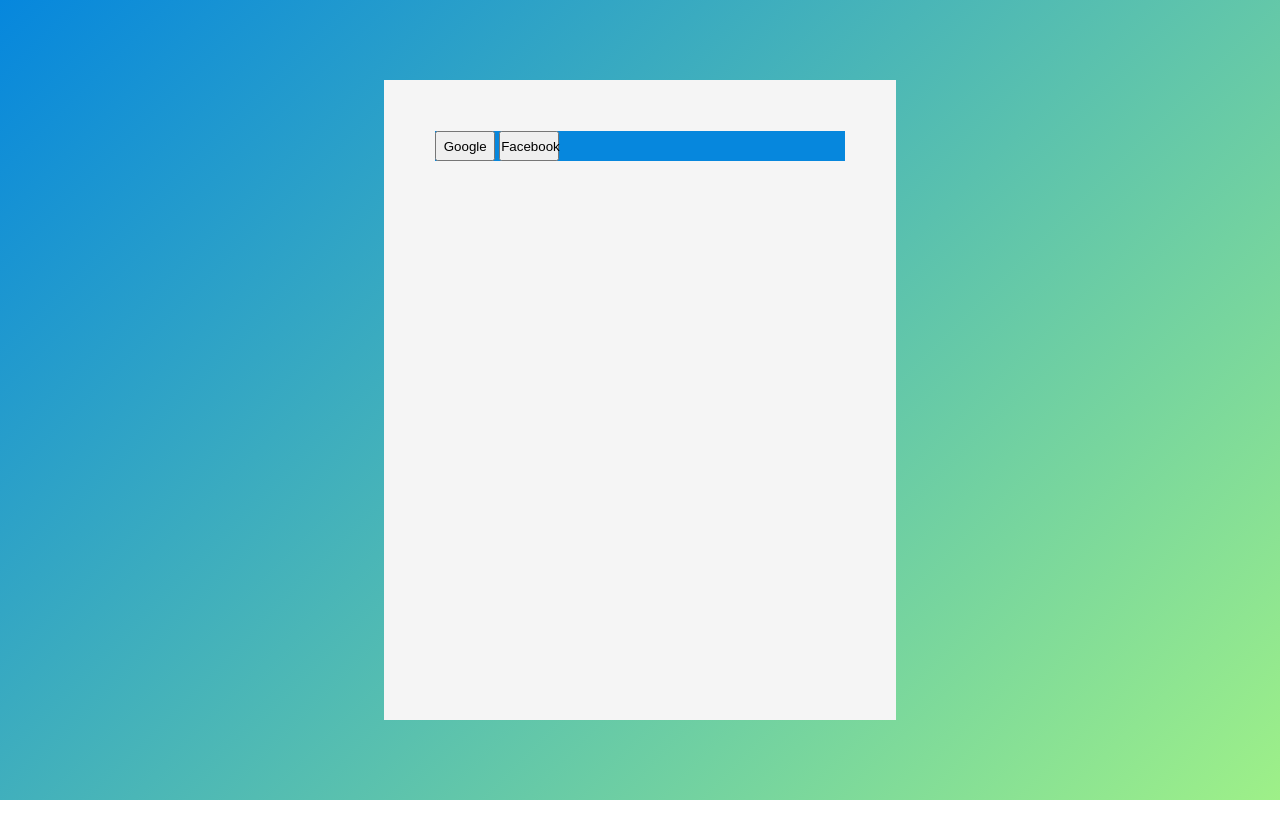
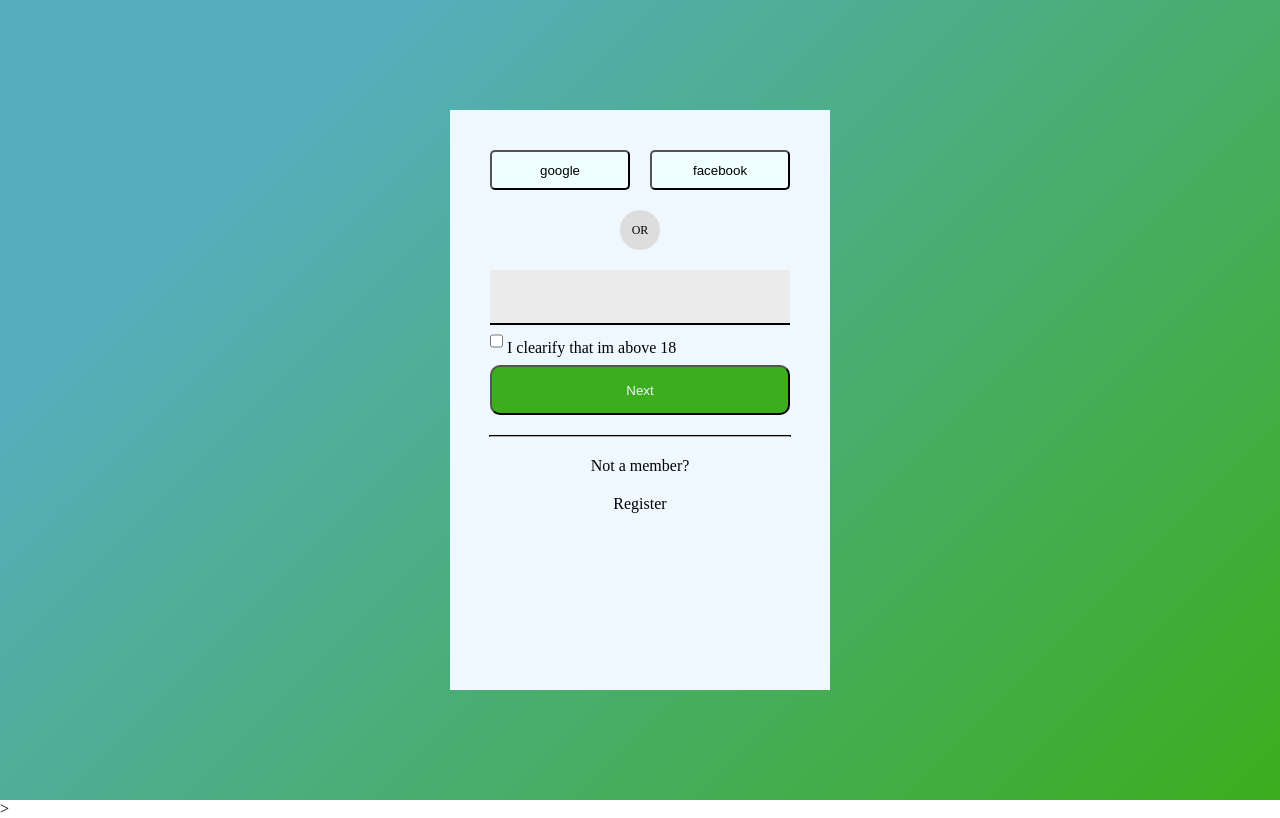
Before and after one commit to Mevayaan1/Tops-Dailytask, a plain HTML site: page CSS/loginform1.html in a window 1280 px wide. Drawn offline with Linux system fonts and the light colour scheme.

Commit message:
Update loginform1.html

```diff
--- a/CSS/loginform1.html
+++ b/CSS/loginform1.html
@@ -15,8 +15,7 @@
         .main{
             height: 100vh;
             width: 100vw;
-            background-color: #ec88dd;
-            background-image: linear-gradient(135deg,#0687dd 0%,#9ef088 100%);
+            background-image: linear-gradient(135deg,#55aebc 20%,#3cad1d 100%);
             display: flex;
             justify-content: center;
             align-items: center;
@@ -24,25 +23,90 @@
         }
 
         .box{
-            height: 80%;
-            width: 40%;
-            background-color: whitesmoke;
-            justify-content: space-between;
+            height: 500px;
+            width: 300px;
+            background-color: aliceblue;
+            display: flex;
+            flex-direction: column;
+            align-items: center;
+            gap: 20px;
+            padding: 40px;
+            margin: 40px;
+
 
         }
 
-        .buttons{
-            width: 80%;
-            background-color: #0687dd;
-            margin: 10%;
+        .top{
+            display: flex;
             justify-content: space-between;
+            width: 100%;
         }
 
-        button{
-            height: 30px;
-            width: 60px;
+
+
+        .top button{
+           background-color: azure;
+           color: black;
+           height: 40px;
+           width: 140px;
+           border-radius: 5px;
+        }
+
+        .or div{
+            background-color: rgb(221, 221, 221);
+            border-radius: 50%;
+            height: 40px;
+            width: 40px;
+            font-size: 12px;
+            display: flex;
+            justify-content: center;
+            align-items: center;
 
         }
+
+
+        form{
+            width: 100%;
+            height: 15%;
+
+
+
+        }
+
+        #text{
+            background-color: rgb(237, 236, 236);
+            width: 100%;
+            height: 70%;
+            border: none;
+            border-bottom: 2px solid ;
+
+        }
+       button{
+            width: 100%;
+            height: 10%;
+            border-radius: 10px;
+            background-color: #3cad1d;
+            color: aliceblue;
+        }
+
+        #check{
+            margin-top: 5px;
+            height: 30%;
+        }
+
+        hr{
+            border-bottom: #aaaaaa solid 1px;
+            width: 100%;
+            border-style: solid;
+
+        }
+
+
+
+
+
+
+
 
 
 
@@ -51,20 +115,29 @@
 <body>
     <div class="main">
         <div class="box">
-            <div class="buttons">
-
-                <button>Google</button>
-
-                <button>Facebook</button>
-
+            <div class="top">
+                <button>google</button>
+                <button>facebook</button>
+            </div>
+            <div class="or">
+                <div><p>OR</p></div>
             </div>
             <form action="">
+             <input type="text" name="" id="text">
+
+             <input type="checkbox" id="check"> <label for="">I clearify that im above 18</label>
+            </form>
+             <button>Next</button>
+
+             <hr>
+
+             <p>Not a member?</p>
+             <p>Register</p>
 
 
 
-            </form>
+        </div>
 
-        </div>
     </div>
 </body>
-</html>
+</html> >
```
